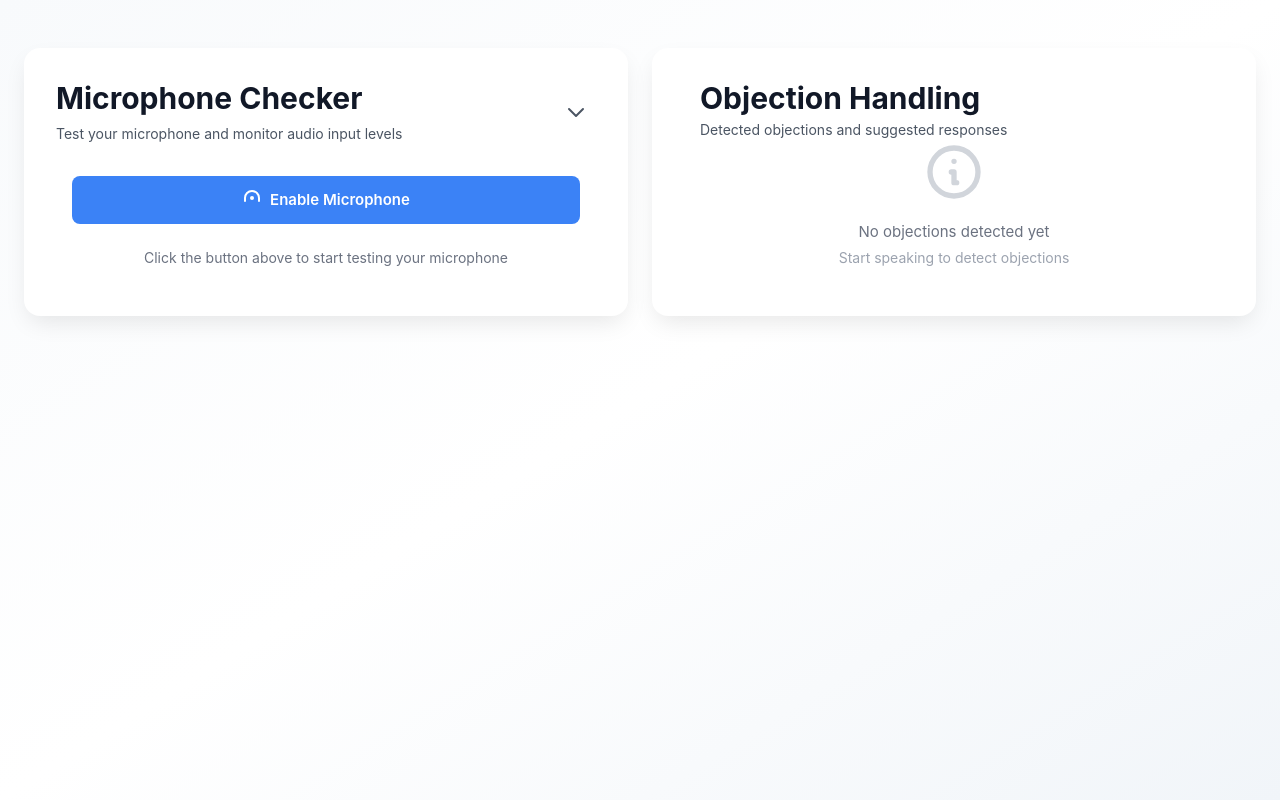
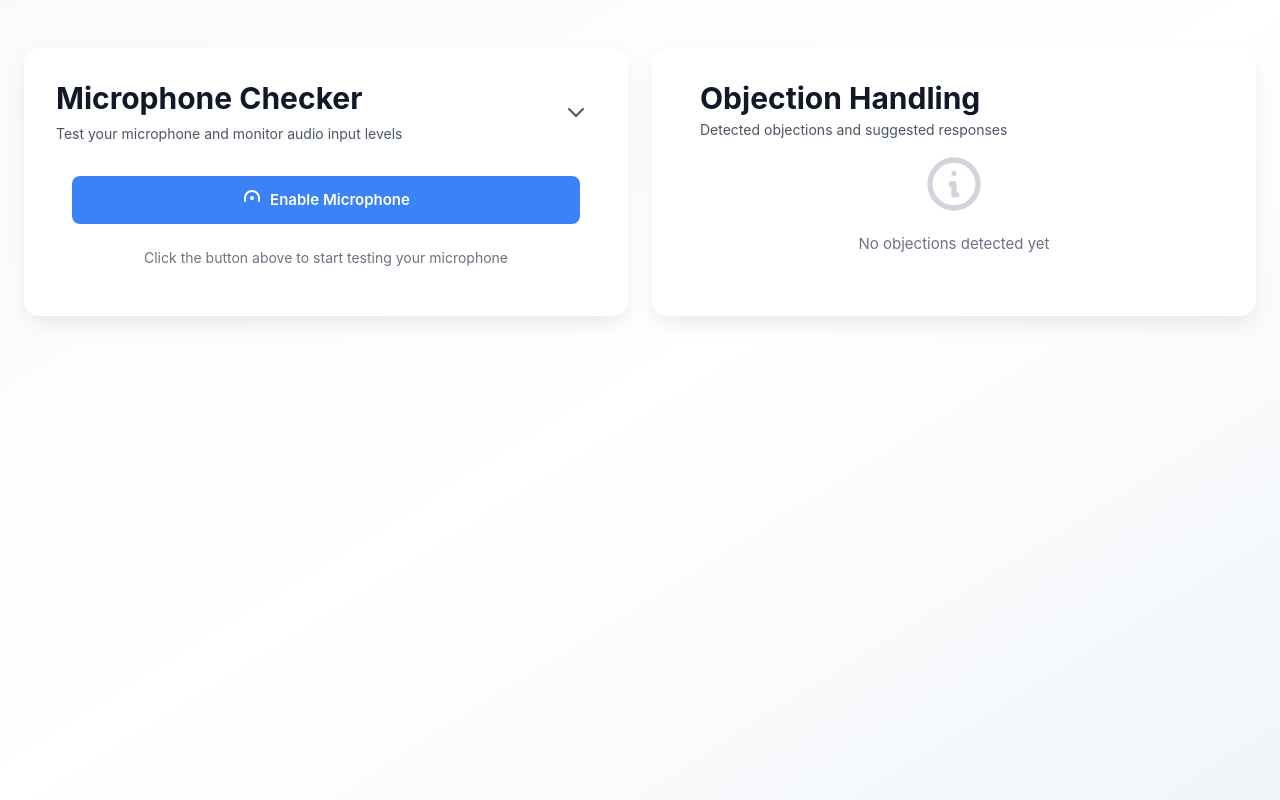
Before and after one commit to aarono-boop/Real-TIme-Objection-Handling, a Vue app: page / in a window 1280 px wide. Built offline with nearby package versions, Linux system fonts and the light colour scheme; the HTML template or start-up script is replaced by a standard one.

Commit message:
completionId: cgen-f9019eac490442f5969d85b8a7c702ec
cgen-f9019eac490442f5969d85b8a7c702ec

```diff
--- a/src/components/ObjectionHandler.vue
+++ b/src/components/ObjectionHandler.vue
@@ -47,7 +47,6 @@ const emit = defineEmits<{
           />
         </svg>
         <p class="text-gray-500">No objections detected yet</p>
-        <p class="text-gray-400 text-sm mt-1">Start speaking to detect objections</p>
       </div>
     </div>
 
```
